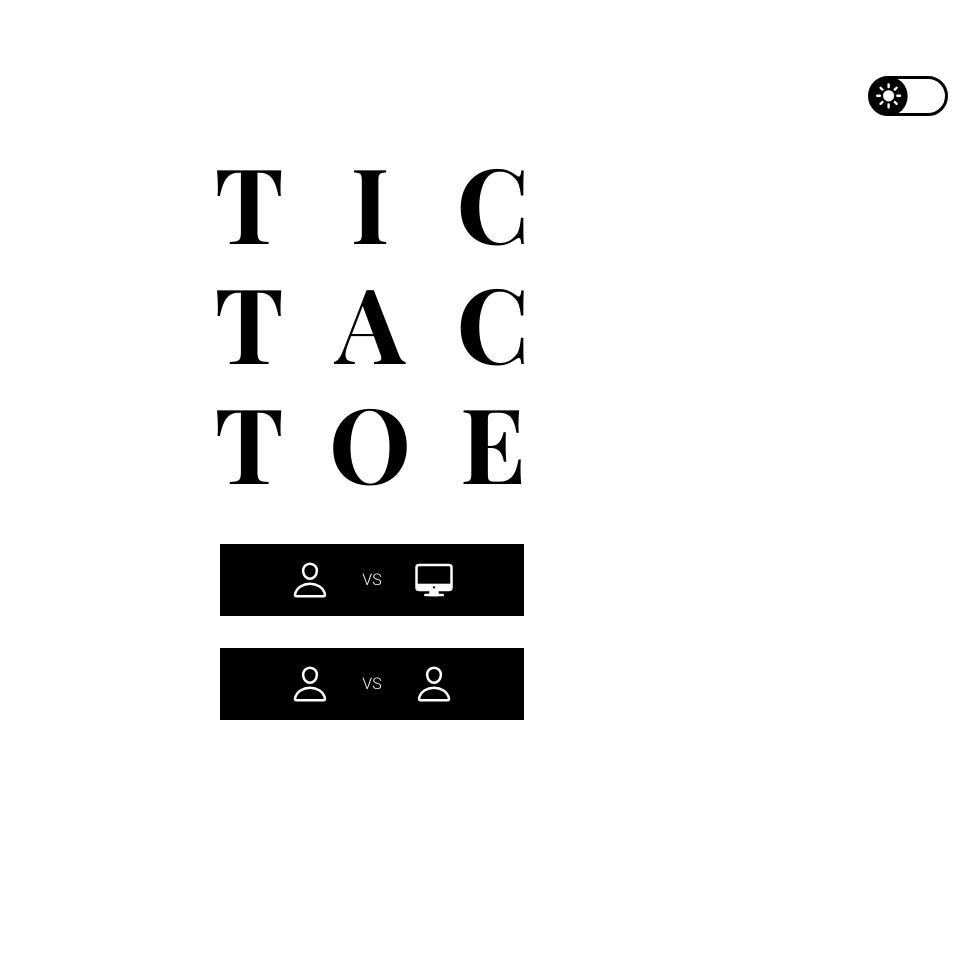
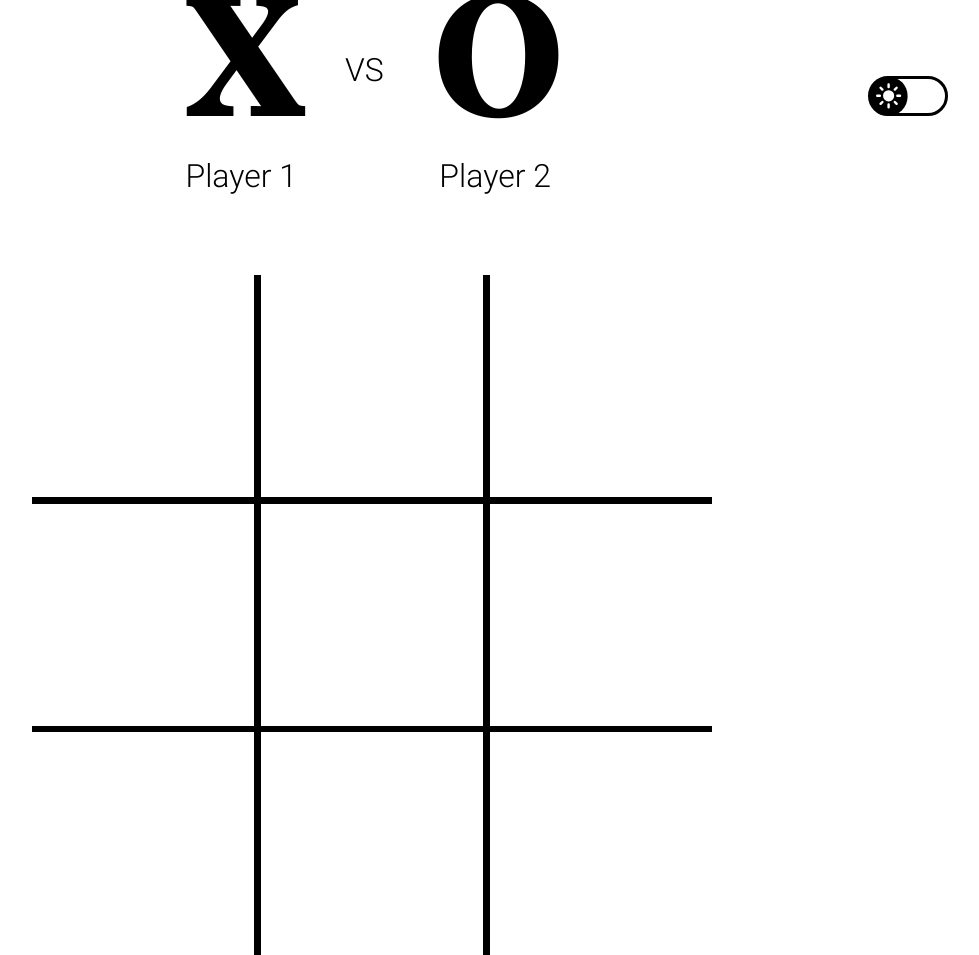
Before and after one commit to praxeds/100devs-tic-tac-toe, a plain HTML site: page index.html in a window 1280 px wide. Shown: the whole page, without its empty margins (268-1247 px from the left). Before the commit the page ends 800 px from the top, so only its background shows below. Drawn offline with nearby package versions, Linux system fonts and the light colour scheme.

Commit message:
Added gameboard

```diff
--- a/index.html
+++ b/index.html
@@ -24,7 +24,7 @@
 
     <main>
         <!--Section that user sees as soon as loading the page-->
-        <section id="startGameSection" class="">
+        <section id="startGameSection" class="noDisplay">
             <div id="title">
                 <span class="darkText neothic">T</span>
                 <span class="darkText neothic">I</span>
@@ -54,7 +54,7 @@
             Once user clicks on either button from #startGameSection (.startBtn),
             we would use javascript to toggle the class .noDisplay to make #startGameSection disappear
             and make this section show up!-->
-        <section id="gameplaySection" class="noDisplay">
+        <section id="gameplaySection" class="">
             <div id="scoreboardContainer" class="darkText">
                 <div id="playerOneContainer">
                     <h2 class="neothic">X</h2>
@@ -68,6 +68,17 @@
                     <p class="roboto">Player 2</p>
                 </div>
             </div>
+            <div id="gameboard" class="darkText darkBackground">
+                    <div class="gameboardCell lightBackground"></div>
+                    <div class="gameboardCell lightBackground"></div>
+                    <div class="gameboardCell lightBackground"></div>
+                    <div class="gameboardCell lightBackground"></div>
+                    <div class="gameboardCell lightBackground"></div>
+                    <div class="gameboardCell lightBackground"></div>
+                    <div class="gameboardCell lightBackground"></div>
+                    <div class="gameboardCell lightBackground"></div>
+                    <div class="gameboardCell lightBackground"></div>
+            </div>
         </section>
     </main>
 
--- a/stylesheet/stylesheet.scss
+++ b/stylesheet/stylesheet.scss
@@ -78,14 +78,17 @@ body {
     @include size(100vw, 100vh);
     @include flex(column, space-around, center);
     padding: 8vmin;
+
+    main {
+        @include size(100%, 100%);
+        @include flex(column, center, center);
+    }
 }
 
 //!Nav
 nav {
     @include flex(row, space-between, center);
     align-self: stretch;
-
-
     div#backBtn {
         ion-icon {
             @include text(10vmin, center);
@@ -145,6 +148,9 @@ nav {
 
 //!Gameplay Section
 #gameplaySection {
+    @include flex(column, center, center);
+    gap: 5rem;
+
     #scoreboardContainer {
         @include flex(row, center, center);
         gap: 6vmin;
@@ -154,6 +160,22 @@ nav {
                 margin: 0;
             }
         }
+        #versusContainer {
+            //This centers the 'versus' text in the middle of the two h2 elements intead of their div containers
+            margin-bottom: 1.8rem;
+        }
+        .neothic {
+            @include text(20vmin);
+        }
+        .roboto {
+            @include text(4vmin);
+            font-weight: 300;
+        }
+    }
+    div#gameboard {
+        @include size(85vmin, 85vmin);
+        @include grid(repeat(3, auto), repeat(3, auto));
+        grid-gap: 0.4rem;
     }
 }
 
```
Also changed, not shown: stylesheet/stylesheet.css.
